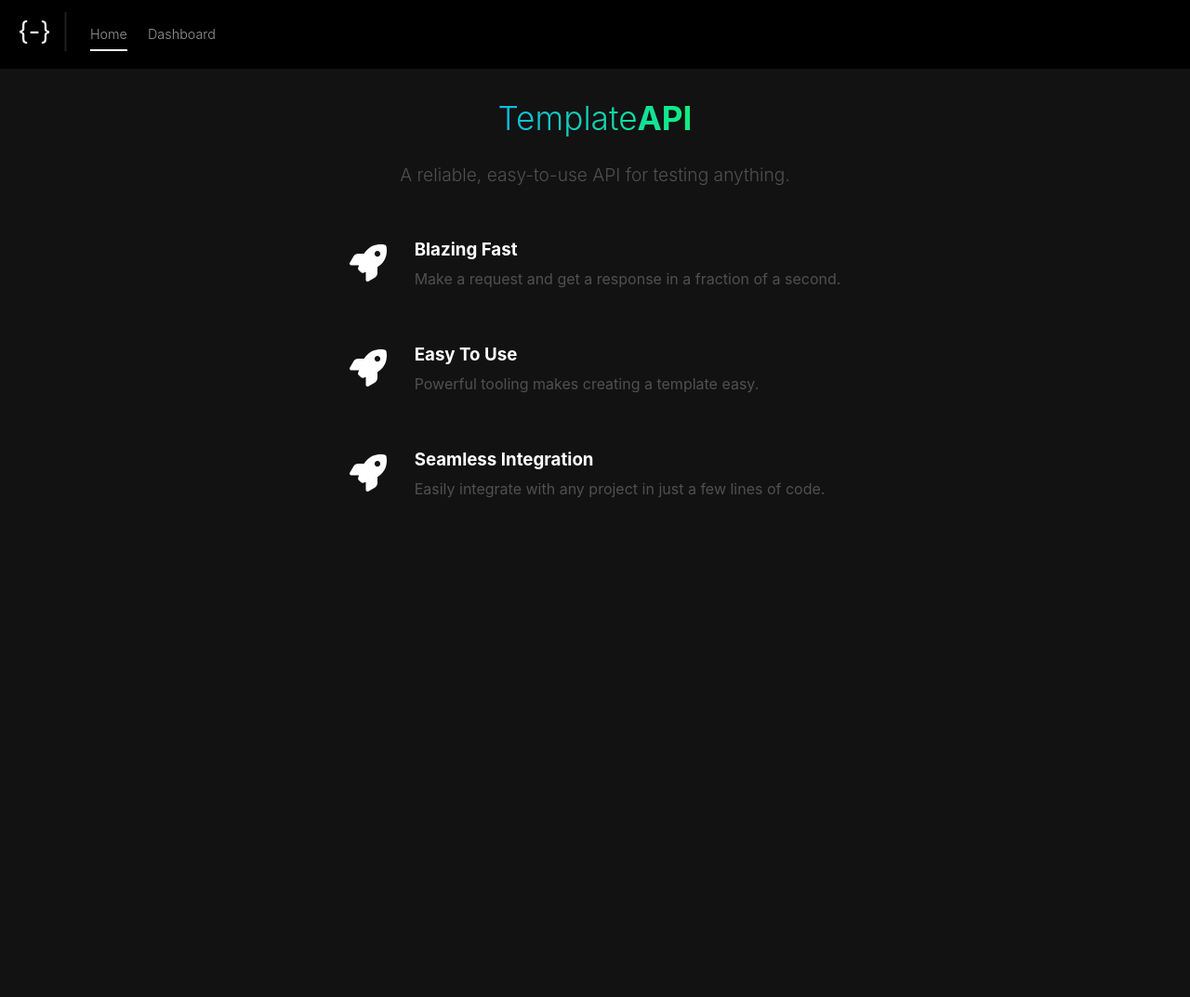
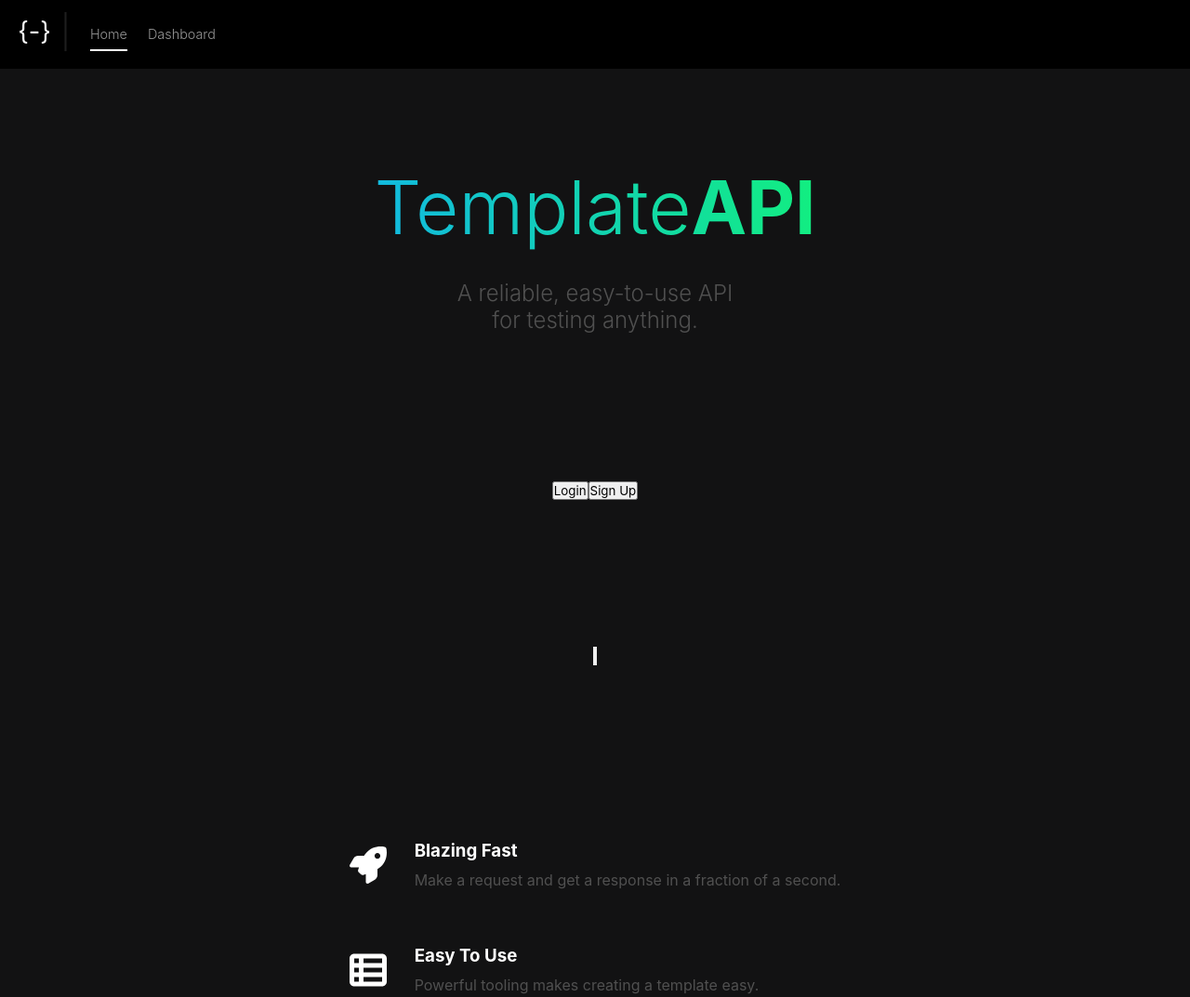
Before and after one commit to Crossbow4000/templateapi-frontend, a React app: page / in a window 1280 px wide. Shown: the top 1073 px of the page at 93% size. Before the commit the page ends 800 px from the top, so only its background shows below. Built offline with nearby package versions, Linux system fonts and the light colour scheme.

Commit message:
2 files modified, 3 added, 3 deleted

```diff
--- a/src/index.js
+++ b/src/index.js
@@ -2,7 +2,7 @@
 import { createRoot } from 'react-dom/client';
 import { BrowserRouter, Routes, Route } from "react-router-dom";
 
-import HomePage from './pages/home-page/home-page.js';
+import LandingPage from './pages/landing-page/landing-page.js';
 import Dashboard from './pages/dashboard/dashboard.js'
 
 const rootElement = document.getElementById('root');
@@ -11,7 +11,7 @@
 root.render(
   <BrowserRouter>
     <Routes>
-      <Route index element={<HomePage/>}></Route>
+      <Route index element={<LandingPage/>}></Route>
       <Route path="dashboard" element={<Dashboard/>}></Route>
     </Routes>
   </BrowserRouter>
--- a/src/main.css
+++ b/src/main.css
@@ -5,6 +5,10 @@
   padding: 0;
 
   text-decoration: none;
+}
+
+::selection {
+  background-color: var(--dark-secondary);
 }
 
 /* Custom properties */
--- a/src/pages/home-page/components/main-section/main-section.css
+++ b/src/pages/landing-page/components/main-section/main-section.css
@@ -1,24 +1,36 @@
+.hero-section {
+  height: 100vh;
+
+  grid-template-rows: min-content;
+
+  justify-items: center;
+  align-items: start;
+}
+
 .main-title {
-  font-size: var(--XXXL);
+  font-size: 80px;
   font-weight: 300;
 
   width: fit-content;
 
-  margin: auto;
-  margin-top: var(--XXL);
+  margin-top: 100px;
 }
 .main-title span {
   font-weight: 700;
 }
 
 .main-subtitle {
-  font-size: var(--M);
+  font-size: var(--L);
   font-weight: 300;
   text-align: center;
   color: var(--tertiary);
 
-  margin: var(--XL);
+  max-width: 300px;
+
+  margin-top: 30px;
 }
+
+
 
 
 
--- a/src/pages/home-page/components/main-section/main-section.js
+++ b/src/pages/landing-page/components/main-section/main-section.js
@@ -6,10 +6,22 @@
 export default function MainSection() {
   return (
     <div>
-      <h1 className={"gradient-text | main-title"}>Template<span>API</span></h1>
+      <HeroSection/>
+      <Features/>
+    </div>
+  )
+}
+
+function HeroSection() {
+  return (
+    <div className={"grid | hero-section"}>
+      <h1 className={"no-select gradient-text | main-title"}>Template<span>API</span></h1>
       <h2 className={"main-subtitle"}>A reliable, easy-to-use API for testing anything.</h2>
-
-      <Features/>
+      <div className={"flex | hero-buttons-container"}>
+        <button>Login</button>
+        <button>Sign Up</button>
+      </div>
+      <button><svg xmlns="http://www.w3.org/2000/svg" viewBox="0 0 512 512"><path d="M233.4 406.6c12.5 12.5 32.8 12.5 45.3 0l192-192c12.5-12.5 12.5-32.8 0-45.3s-32.8-12.5-45.3 0L256 338.7 86.6 169.4c-12.5-12.5-32.8-12.5-45.3 0s-12.5 32.8 0 45.3l192 192z"/></svg></button>
     </div>
   )
 }
@@ -29,16 +41,14 @@
         </div>
 
         <div className={"grid | feature"}>
-          <svg className={"feature-icon"} xmlns="http://www.w3.org/2000/svg" viewBox="0 0 512 512"><path d="M156.6 384.9L125.7 354c-8.5-8.5-11.5-20.8-7.7-32.2c3-8.9 7-20.5 11.8-33.8L24 288c-8.6 0-16.6-4.6-20.9-12.1s-4.2-16.7 .2-24.1l52.5-88.5c13-21.9 36.5-35.3 61.9-35.3l82.3 0c2.4-4 4.8-7.7 7.2-11.3C289.1-4.1 411.1-8.1 483.9 5.3c11.6 2.1 20.6 11.2 22.8 22.8c13.4 72.9 9.3 194.8-111.4 276.7c-3.5 2.4-7.3 4.8-11.3 7.2v82.3c0 25.4-13.4 49-35.3 61.9l-88.5 52.5c-7.4 4.4-16.6 4.5-24.1 .2s-12.1-12.2-12.1-20.9V380.8c-14.1 4.9-26.4 8.9-35.7 11.9c-11.2 3.6-23.4 .5-31.8-7.8zM384 168c22.1 0 40-17.9 40-40s-17.9-40-40-40s-40 17.9-40 40s17.9 40 40 40z"/></svg>
-          <div className={"grid | feature-text-container"}>
+          <svg className={"feature-icon"} xmlns="http://www.w3.org/2000/svg" viewBox="0 0 512 512"><path d="M0 96C0 60.7 28.7 32 64 32H448c35.3 0 64 28.7 64 64V416c0 35.3-28.7 64-64 64H64c-35.3 0-64-28.7-64-64V96zm64 0v64h64V96H64zm384 0H192v64H448V96zM64 224v64h64V224H64zm384 0H192v64H448V224zM64 352v64h64V352H64zm384 0H192v64H448V352z"/></svg>          <div className={"grid | feature-text-container"}>
             <h3 className={"feature-title"}>Easy To Use</h3>
             <p className={"feature-description"}>Powerful tooling makes creating a template easy.</p>
           </div>
         </div>
 
         <div className={"grid | feature"}>
-          <svg className={"feature-icon"} xmlns="http://www.w3.org/2000/svg" viewBox="0 0 512 512"><path d="M156.6 384.9L125.7 354c-8.5-8.5-11.5-20.8-7.7-32.2c3-8.9 7-20.5 11.8-33.8L24 288c-8.6 0-16.6-4.6-20.9-12.1s-4.2-16.7 .2-24.1l52.5-88.5c13-21.9 36.5-35.3 61.9-35.3l82.3 0c2.4-4 4.8-7.7 7.2-11.3C289.1-4.1 411.1-8.1 483.9 5.3c11.6 2.1 20.6 11.2 22.8 22.8c13.4 72.9 9.3 194.8-111.4 276.7c-3.5 2.4-7.3 4.8-11.3 7.2v82.3c0 25.4-13.4 49-35.3 61.9l-88.5 52.5c-7.4 4.4-16.6 4.5-24.1 .2s-12.1-12.2-12.1-20.9V380.8c-14.1 4.9-26.4 8.9-35.7 11.9c-11.2 3.6-23.4 .5-31.8-7.8zM384 168c22.1 0 40-17.9 40-40s-17.9-40-40-40s-40 17.9-40 40s17.9 40 40 40z"/></svg>
-          <div className={"grid | feature-text-container"}>
+          <svg className={"feature-icon"} xmlns="http://www.w3.org/2000/svg" viewBox="0 0 448 512"><path d="M352 224c53 0 96-43 96-96s-43-96-96-96s-96 43-96 96c0 4 .2 8 .7 11.9l-94.1 47C145.4 170.2 121.9 160 96 160c-53 0-96 43-96 96s43 96 96 96c25.9 0 49.4-10.2 66.6-26.9l94.1 47c-.5 3.9-.7 7.8-.7 11.9c0 53 43 96 96 96s96-43 96-96s-43-96-96-96c-25.9 0-49.4 10.2-66.6 26.9l-94.1-47c.5-3.9 .7-7.8 .7-11.9s-.2-8-.7-11.9l94.1-47C302.6 213.8 326.1 224 352 224z"/></svg>          <div className={"grid | feature-text-container"}>
             <h3 className={"feature-title"}>Seamless Integration</h3>
             <p className={"feature-description"}>Easily integrate with any project in just a few lines of code.</p>
           </div>
--- a/src/pages/home-page/home-page.js
+++ b/src/pages/landing-page/landing-page.js
@@ -3,11 +3,11 @@
 import NavigationBar from '../../components/navigation-bar/navigation-bar.js'
 import MainSection from './components/main-section/main-section.js'
 
-export default function HomePage() {
+export default function LandingPage() {
   return (
     <div>
-      <NavigationBar page="home" />
-      <MainSection />
+      <NavigationBar page="home"/>
+      <MainSection/>
     </div>
   )
 }
```
